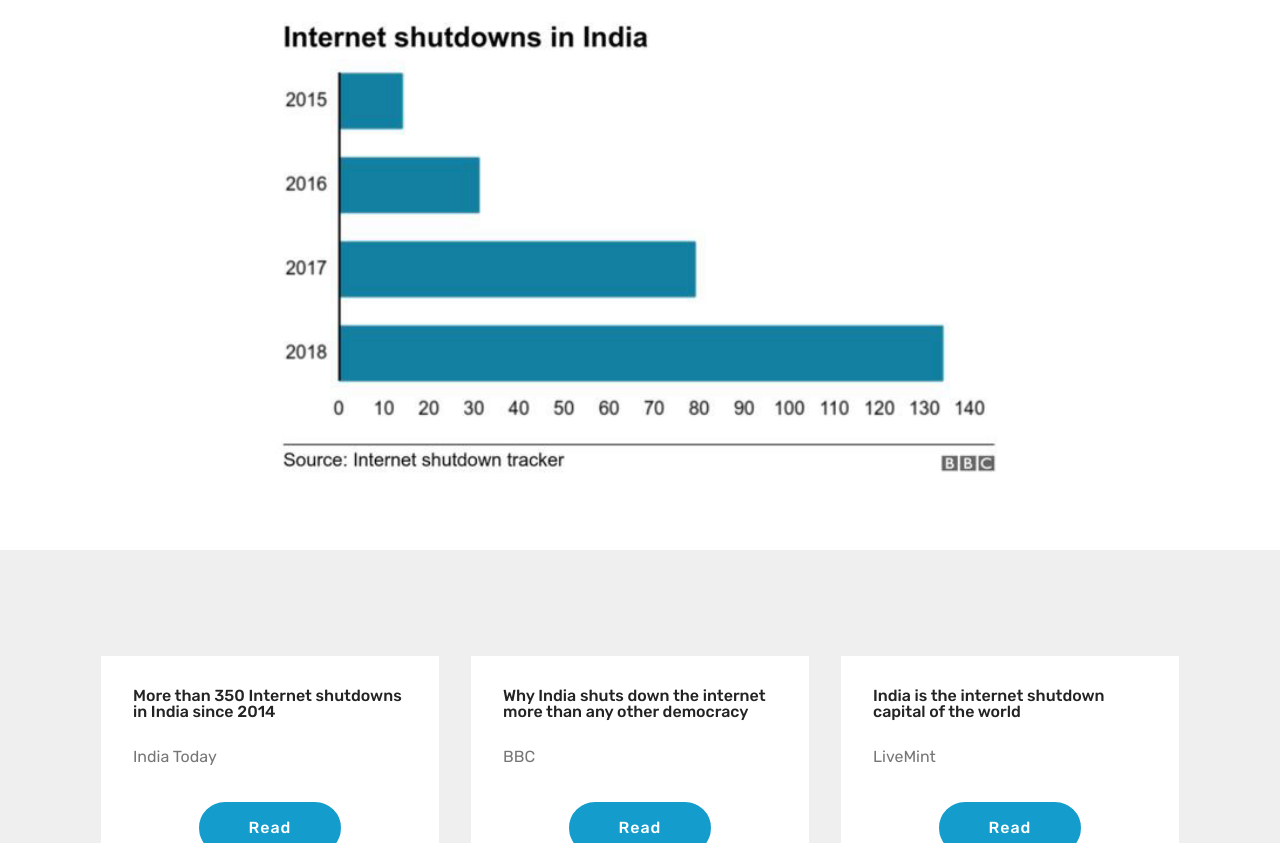
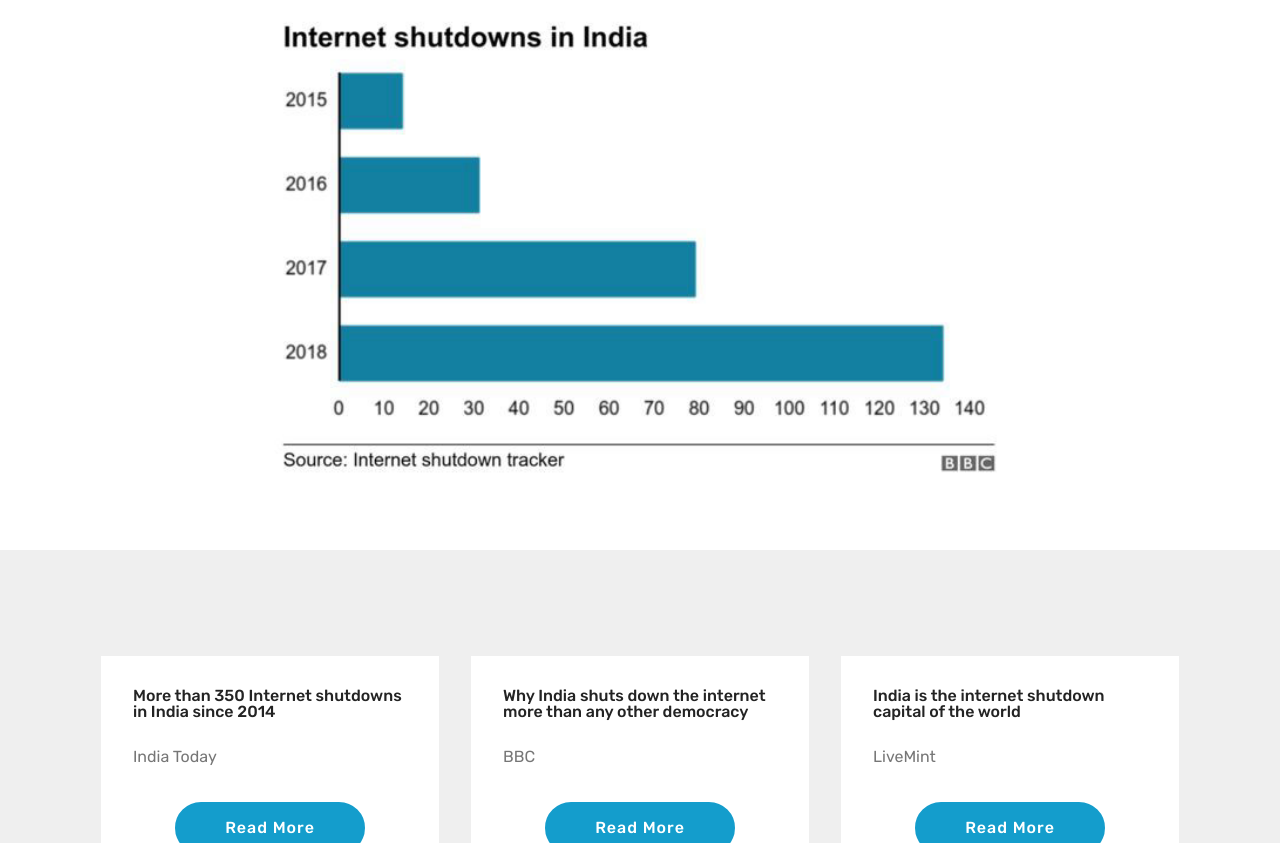
Before and after one commit to Ashwinning/shutdown, a plain HTML site: page index.html in a window 1280 px wide. Shown: the part 1957-2800 px from the top of the page. Drawn offline with Linux system fonts and the light colour scheme.

Commit message:
Read More

```diff
--- a/index.html
+++ b/index.html
@@ -41,7 +41,7 @@
 
 </section>
 
-<section class="engine"><a href="https://mobirise.info/t">free amp template</a></section><section class="mbr-section article content10 cid-rL7ATN5zuj" id="content10-2">
+<section class="engine"><a href="https://mobirise.info/c">web builder</a></section><section class="mbr-section article content10 cid-rL7ATN5zuj" id="content10-2">
 
 
 
@@ -148,7 +148,7 @@
                             India Today</p>
                     </div>
                     <div class="mbr-section-btn text-center"><a href="https://www.indiatoday.in/diu/story/more-than-350-internet-shutdowns-in-india-since-2014-1629203-2019-12-18" class="btn btn-primary display-4">
-                            Read</a></div>
+                            Read More</a></div>
                 </div>
             </div>
 
@@ -161,7 +161,7 @@
                         <p class="mbr-text mbr-fonts-style display-7">
                             BBC</p>
                     </div>
-                    <div class="mbr-section-btn text-center"><a href="https://www.bbc.com/news/world-asia-india-50819905" class="btn btn-primary display-4">Read</a></div>
+                    <div class="mbr-section-btn text-center"><a href="https://www.bbc.com/news/world-asia-india-50819905" class="btn btn-primary display-4">Read More</a></div>
                 </div>
             </div>
 
@@ -174,7 +174,7 @@
                             LiveMint</p>
                     </div>
                     <div class="mbr-section-btn text-center"><a href="https://www.livemint.com/mint-lounge/features/inside-the-internet-shutdown-capital-of-the-world-11575644823381.html" class="btn btn-primary display-4">
-                            Read</a></div>
+                            Read More</a></div>
                 </div>
             </div>
 
```
Also changed, not shown: 1 other file.
